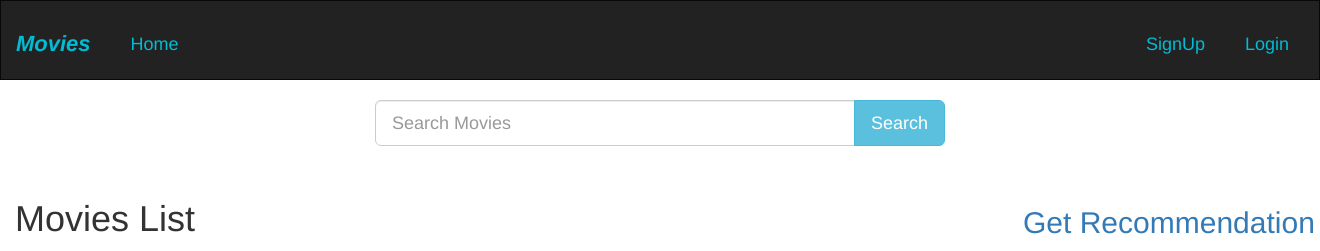
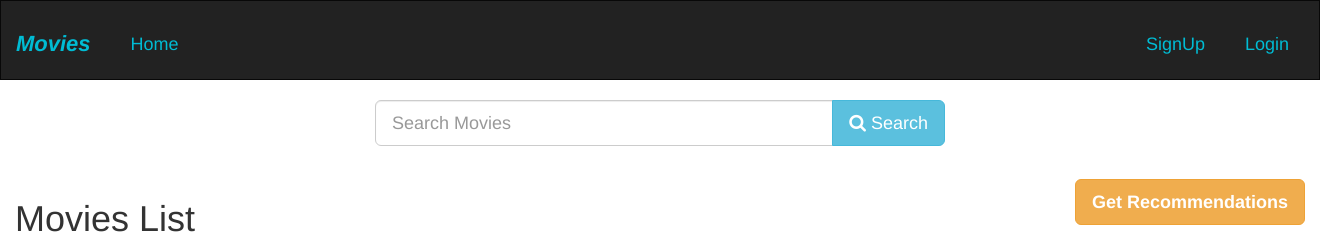
Before and after one commit to vedw3je/MovieRecommend, a Django app: template Movie-Recommender-System-master/src/web/templates/web/list.html in a window 1320 px wide. Shown: the top 251 px of the page. Run offline with Django 3.2, Linux system fonts and the light colour scheme; the template is opened without the code that fills it: values that come from a table or form of the project are taken from there, others are empty; data comes from the database, SQL or seed files in the repository; some libraries are stand-ins or nearby versions.

Commit message:
Version 1 changes

```diff
--- a/Movie-Recommender-System-master/src/web/templates/web/list.html
+++ b/Movie-Recommender-System-master/src/web/templates/web/list.html
@@ -1,4 +1,4 @@
-{% extends 'web/base.html'%}
+{% extends 'web/base.html' %}
 {% block body %}
 
 <div class="container">
@@ -6,18 +6,19 @@
         <form class="form-horizontal" role="search" method="get" action=''>
             <div class="form-group">
                 <div class="input-group">
-            <input type="text" class="form-control input-lg " name="q" value="{{ request.GET.q }}" placeholder= "Search Movies "/>
-            <span class='input-group-btn'>
-
-             <button class='btn btn-info btn-lg' type='submit'>Search
+                    <input type="text" class="form-control input-lg" name="q" value="{{ request.GET.q }}" placeholder="Search Movies" />
+                    <span class="input-group-btn">
+                        <button class="btn btn-info btn-lg" type="submit">
+                            <i class="fa fa-search"></i> <!-- Added search icon -->
+                            Search
                         </button>
                     </span>
                 </div>
             </div>
         </form>
-
     </div>
 </div>
+
 {% if messages %}
     <ul class="messages">
         {% for message in messages %}
@@ -25,42 +26,48 @@
         {% endfor %}
     </ul>
 {% endif %}
+
 <div class="container-fluid">
     <div class="row">
-        <div class="col-sm-2 col-md-3">
-		<h1>Movies List</h1>
+        <div class="col-sm-6">
+            <h1 class="mt-3">Movies List</h1> <!-- Added margin-top for better spacing -->
         </div>
-        <div class="col-xs-offset-9  mt-3">
-        <a href="{% url 'recommend' %}" class="btn"><strong><h2>Get Recommendation</h2></strong></a>
+        <div class="col-sm-6 text-right mt-3">
+            <a href="{% url 'recommend' %}" class="btn btn-warning btn-lg">
+                <strong>Get Recommendations</strong>
+            </a>
         </div>
     </div>
 </div>
+
 <div class="container-fluid">
-
     <!-- Movie list -->
     <div class="row">
         {% if movies %}
             {% for movie in movies %}
-                <div class="col-sm-2 col-md-2 ">
-                    <div class="thumbnail">
-                        <h4>{{movie.title}}</h4>
+                <div class="col-sm-3 col-md-2 mt-4"> <!-- Added margin-top for better spacing -->
+                    <div class="card">
                         <a href="{% url 'detail' movie.id %}">
-                            <img src="{{ movie.movie_logo.url}}" class="img-responsive">
+                            <img src="{{ movie.movie_logo.url }}" class="card-img-top img-fluid rounded" alt="{{ movie.title }}"> <!-- Made image responsive with rounded corners -->
                         </a>
-                        <h5>{{movie.genre}}</h5>
-                        <div class="caption">
-
-                            <!-- View Details -->
-                            <a href="{% url 'detail' movie.id %}" class="btn btn-primary btn-sm" role="button">Give Rating</a>
-
-
+                        <div class="card-body">
+                            <h5 class="card-title text-center">{{ movie.title }}</h5>
+                            <p class="card-text text-center text-muted">{{ movie.genre }}</p> <!-- Added muted text style for genre -->
+                            <div class="text-center">
+                                <a href="{% url 'detail' movie.id %}" class="btn btn-primary btn-sm">
+                                    <i class="fa fa-star"></i> Give Rating <!-- Added star icon -->
+                                </a>
+                            </div>
                         </div>
                     </div>
                 </div>
             {% endfor %}
+        {% else %}
+            <div class="col-12">
+                <p class="text-center">No movies found.</p> <!-- Added message for no movies -->
+            </div>
         {% endif %}
     </div>
-
 </div>
 
 {% endblock %}
```
Lines whose indentation alone changed are shown as unchanged.
